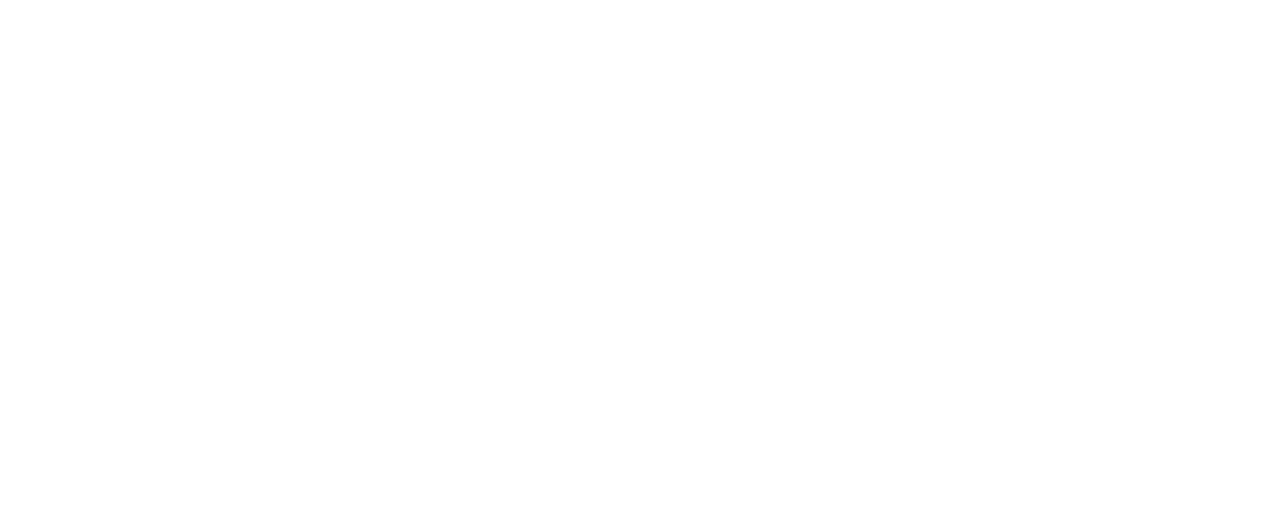
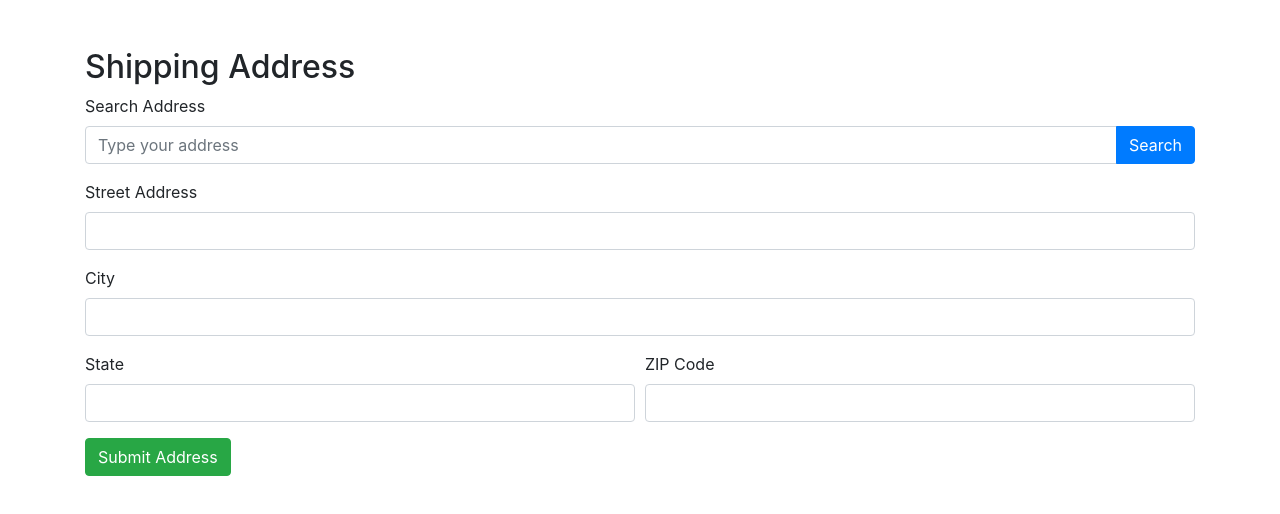
Before and after one commit to muhammaduzair0/Auto-Fill-Addresses, a plain HTML site: page index.html in a window 1280 px wide. Drawn offline with nearby package versions, Linux system fonts and the light colour scheme.

Commit message:
Implement address auto-fill form with search

```diff
--- a/index.html
+++ b/index.html
@@ -16,7 +16,56 @@
     />
     <link rel="stylesheet" href="./style.css" />
   </head>
+
   <body>
+    <div class="container mt-5">
+      <div class="address-form-container">
+        <h2>Shipping Address</h2>
+
+        <div class="form-group">
+          <label for="addressSearch">Search Address</label>
+          <div class="input-group mb-3">
+            <input
+              type="text"
+              id="addressSearch"
+              class="form-control"
+              placeholder="Type your address"
+            />
+            <div class="input-group-append">
+              <button id="searchBtn" class="btn btn-primary">Search</button>
+            </div>
+          </div>
+          <div id="addressSuggestions" class="address-suggestions"></div>
+        </div>
+
+        <form id="addressForm">
+          <div class="form-group">
+            <label for="streetAddress">Street Address</label>
+            <input type="text" id="streetAddress" class="form-control" />
+          </div>
+          <div class="form-group">
+            <label id="city">City</label>
+            <input type="text" id="city" class="form-control" />
+          </div>
+          <div class="form-row">
+            <div class="form-group col-md-6">
+              <label for="state">State</label>
+              <input type="text" id="state" class="form-control" />
+            </div>
+            <div class="form-group col-md-6">
+              <label for="zipCode">ZIP Code</label>
+              <input type="text" id="zipCode" class="form-control" />
+            </div>
+          </div>
+          <button type="submit" class="btn btn-success">Submit Address</button>
+        </form>
+      </div>
+    </div>
+
+    <!-- Bootstrap JS and dependencies -->
+    <script src="https://code.jquery.com/jquery-3.5.1.slim.min.js"></script>
+    <script src="https://cdn.jsdelivr.net/npm/@popperjs/core@2.5.4/dist/umd/popper.min.js"></script>
+    <script src="https://stackpath.bootstrapcdn.com/bootstrap/4.5.2/js/bootstrap.min.js"></script>
     <script src="./main.js"></script>
   </body>
 </html>
```
